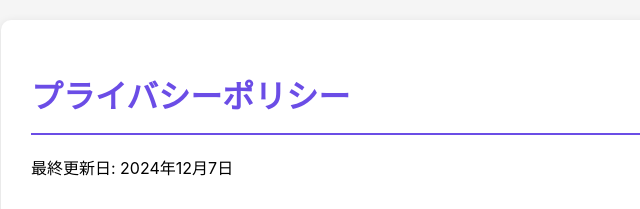
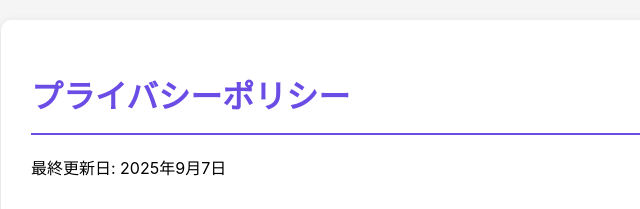
Before and after one commit to ryuhosoy/mobile-gym-app-privacy-policy, a plain HTML site: page index.html in a window 1280 px wide. Shown: the top 209 px of the page, 209-849 px from the left. Drawn offline with Linux system fonts and the light colour scheme.

Commit message:
Update index.html

```diff
--- a/index.html
+++ b/index.html
@@ -40,7 +40,7 @@
 <body>
     <div class="container">
         <h1>プライバシーポリシー</h1>
-        <p>最終更新日: 2024年12月7日</p>
+        <p>最終更新日: 2025年9月7日</p>
 
         <h2>1. はじめに</h2>
         <p>ジム検索アプリ（以下「本アプリ」）は、ユーザーの皆様のプライバシーを尊重し、個人情報の保護に努めます。本プライバシーポリシーは、本アプリがどのような情報を収集し、どのように使用するかを説明します。</p>
```
